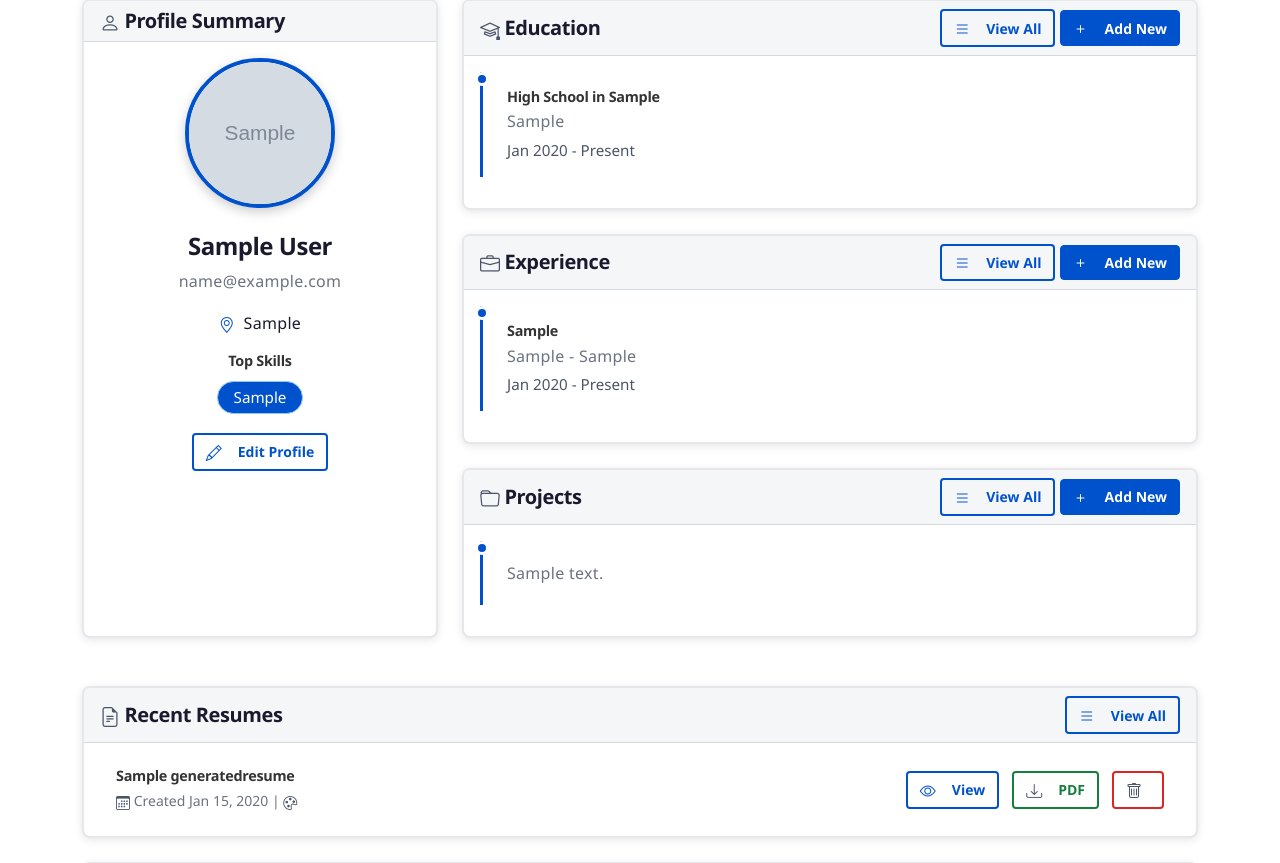
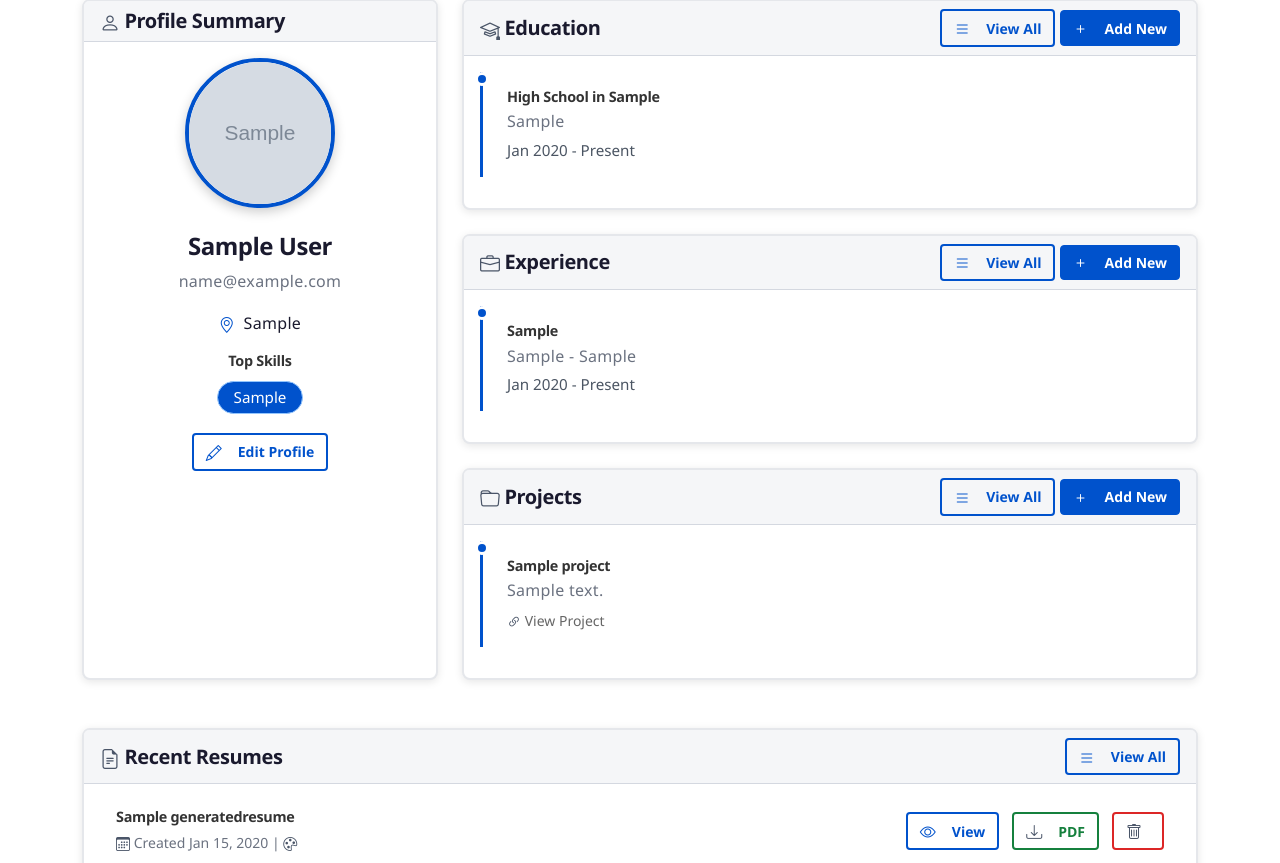
Before and after one commit to themanishpndt7/Ai-resume-builder, a Django app: page /dashboard/ in a window 1280 px wide. Shown: the part 909-1772 px from the top of the page. Run offline with Django 5.2, Linux system fonts and the light colour scheme; a user stored in the database is signed in; tables that the repository leaves empty hold one stand-in row (values such as "Sample post"); grey boxes marked "Sample" are stand-in pictures; some libraries are stand-ins or nearby versions.

Commit message:
Fix project title not showing on dashboard - use correct field names

```diff
--- a/templates/resume/dashboard.html
+++ b/templates/resume/dashboard.html
@@ -316,10 +316,10 @@
                     {% if projects %}
                         {% for project in projects|slice:":2" %}
                             <div class="timeline-item">
-                                <h6 class="mb-1">{{ project.name }}</h6>
+                                <h6 class="mb-1">{{ project.title }}</h6>
                                 <p class="mb-1 text-muted">{{ project.description|truncatewords:15 }}</p>
-                                {% if project.url %}
-                                    <a href="{{ project.url }}" target="_blank" class="text-decoration-none">
+                                {% if project.project_url %}
+                                    <a href="{{ project.project_url }}" target="_blank" class="text-decoration-none">
                                         <small><i class="bi bi-link-45deg"></i> View Project</small>
                                     </a>
                                 {% endif %}
```
